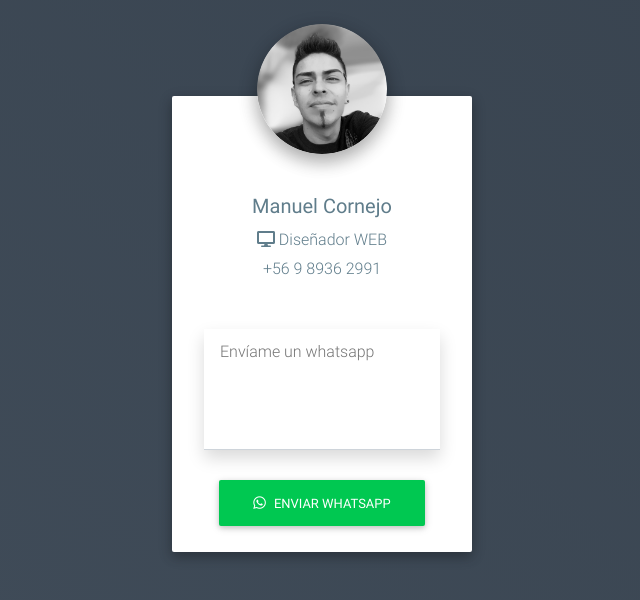
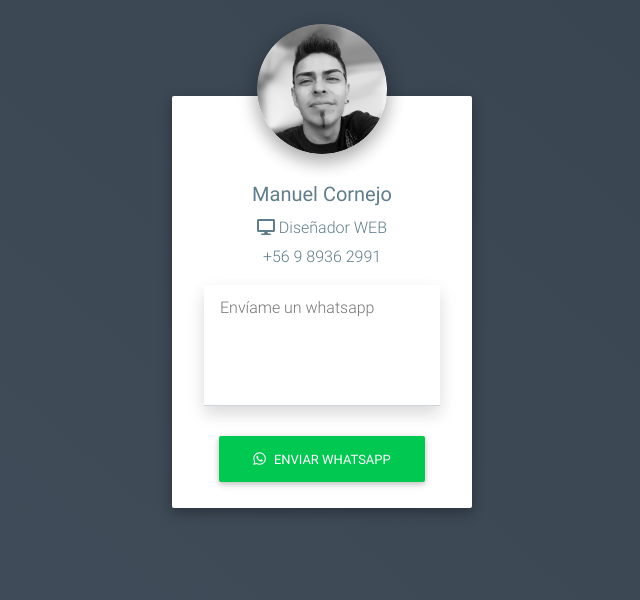
Before and after one commit to mxcornejo/manuelcornejo, a plain HTML site: page index.html in a window 1280 px wide. Shown: the whole page, without its empty margins (318-958 px from the left). Drawn offline with Linux system fonts and the light colour scheme.

Commit message:
Add files via upload

```diff
--- a/index.html
+++ b/index.html
@@ -36,17 +36,17 @@
       <!--Body-->
       <div class="modal-body text-center mb-1">
 
-        <h5 class="blue-grey-text mt-3"><strong>Manuel Cornejo</strong></h5>
+        <h5 class="blue-grey-text mt-1"><strong>Manuel Cornejo</strong></h5>
         <h6 class="blue-grey-text pt-1"><i class="fas fa-desktop"></i> Diseñador WEB</h6>
-        <p class="blue-grey-text">+56 9 8936 2991</p>
+        <p class="blue-grey-text" style="text-decoration: none;">+56 9 8936 2991</p>
 
-        <div class="md-form mt-5">
+        <div class="md-form mt-2">
             <textarea id="materialContactFormMessage" class="form-control md-textarea shadow" rows="3"></textarea>
             <label for="materialContactFormMessage" class=" pl-3">Envíame un whatsapp</label>
         </div>
 
         <div class="text-center mt-4">
-          <a href="https://wa.me/56989362991?text=Me%20gustaría%20saber%20el%20precio%20del%20coche" class="whatsapp" target="_blank"><button href="" type="button" class="btn btn-success"><i class="fab fa-whatsapp left"></i> Enviar Whatsapp</button></a>
+          <a href="https://wa.me/56989362991?text=Vengo%20desde%20la%20WEB" class="whatsapp" target="_blank"><button href="" type="button" class="btn btn-success"><i class="fab fa-whatsapp left"></i> Enviar Whatsapp</button></a>
         </div>
       </div>
 
```
